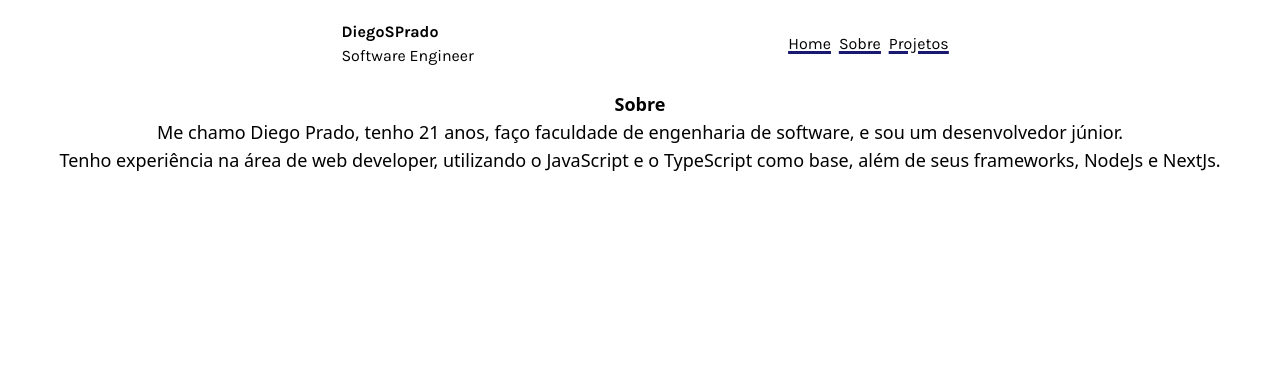
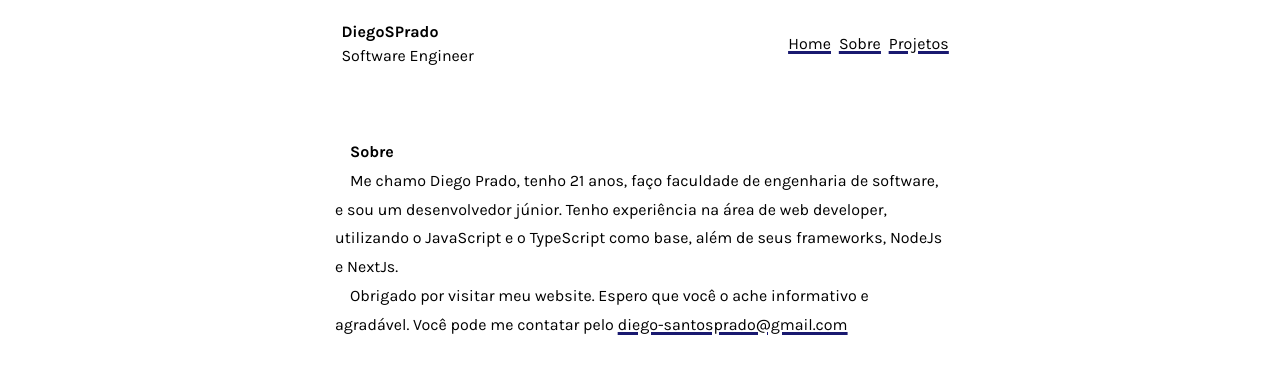
Before and after one commit to DiegoSPrado/portifolio, a Next.js app in the folder my-port/: page /about in a window 1280 px wide. Shown: the top 374 px of the page. Built offline with nearby package versions, Linux system fonts and the light colour scheme.

Commit message:
ajustes no css

```diff
--- a/my-port/src/pages/about.tsx
+++ b/my-port/src/pages/about.tsx
@@ -1,13 +1,20 @@
 import Header from "@/components/Header";
+import { Karla } from "next/font/google";
+
+const KarlaPro = Karla({ subsets: ["latin"] });
 
 export default function about() {
     return (
-        <div>
+        <div className={`${KarlaPro.className}`}>
             <Header/>
-            <div className='text-center text-lg p-3 '>
-                <h1 className='font-bold '>Sobre</h1>
-                <p>Me chamo Diego Prado, tenho 21 anos, faço faculdade de engenharia de software, e sou um desenvolvedor júnior.</p>
-                <p>Tenho experiência na área de web developer, utilizando o JavaScript e o TypeScript como base, além de seus frameworks, NodeJs e NextJs.
+            <div className='aboutDiv'>
+                <h1 className='font-bold text-left'>Sobre</h1>
+                <p>
+                    Me chamo Diego Prado, tenho 21 anos, faço faculdade de engenharia de software, e sou um desenvolvedor júnior.
+                Tenho experiência na área de web developer, utilizando o JavaScript e o TypeScript como base, além de seus frameworks, NodeJs e NextJs.
+                </p>
+                <p>
+                    Obrigado por visitar meu website. Espero que você o ache informativo e agradável. Você pode me contatar pelo <span className="spanEmail">diego-santosprado@gmail.com</span>
                 </p>
             </div>
         </div>
--- a/my-port/src/pages/projetos/projects.tsx
+++ b/my-port/src/pages/projetos/projects.tsx
@@ -25,14 +25,14 @@ export default function projects() {
                     </div>
                     <div>
                         <div className="projTecsText">
-                            <span className="font-bold mr-2 block text-center">Um Site para Amantes de Música</span>
+                            <span className="font-bold mr-2 block text-center">YeasyMusic - Um Site para Amantes de Música</span>
                             <span className="projectSpan">Next Js <RiNextjsFill className="iconProject" size={25}/></span>
                             <span className="projectSpan">TailwildCSS <RiTailwindCssFill className="iconProject"/></span>
                             <span className="projectSpan">TypeScript  <SiTypescript className="iconProject"/></span>
                         </div>
                         <div className="ImagesProject">
                         <span className='fraseOpa'>Acesse o site clicando aqui <MdArrowOutward className="iconProject"/></span>
-                        <Image src='/cover2-1.webp' alt="Imagem  Ye Provisória" width={500} height={500}/>
+                        <Image src="/ksg.png" alt="Imagem  Ye Provisória" width={500} height={500}/>
                         </div>
                     </div>
 
--- a/my-port/src/styles/globals.css
+++ b/my-port/src/styles/globals.css
@@ -27,6 +27,14 @@ body {
   text-decoration-color: midnightblue;
   text-decoration-thickness: 3px;
 
+}
+
+
+
+.spanEmail{
+  text-decoration: underline ;
+  text-decoration-color: midnightblue;
+  text-decoration-thickness: 3px;
 }
 
 .sectionStyle {
@@ -72,6 +80,7 @@ body {
   align-items: center;
   width: 100%;
   margin: 10px;
+  margin-right: 10px;
   border: solid black 2px;
   margin: 10px;
 }
@@ -89,3 +98,12 @@ body {
   opacity: 100;
   transition: 0.4s;
 }
+
+.aboutDiv{
+  margin: auto;
+  margin-top: 50px;
+  text-indent: 15px;
+  width: 50%;
+  line-height: 1.8em;
+  padding: 10px;
+}
```
Also changed, not shown: my-port/public/ksg.png (added).
